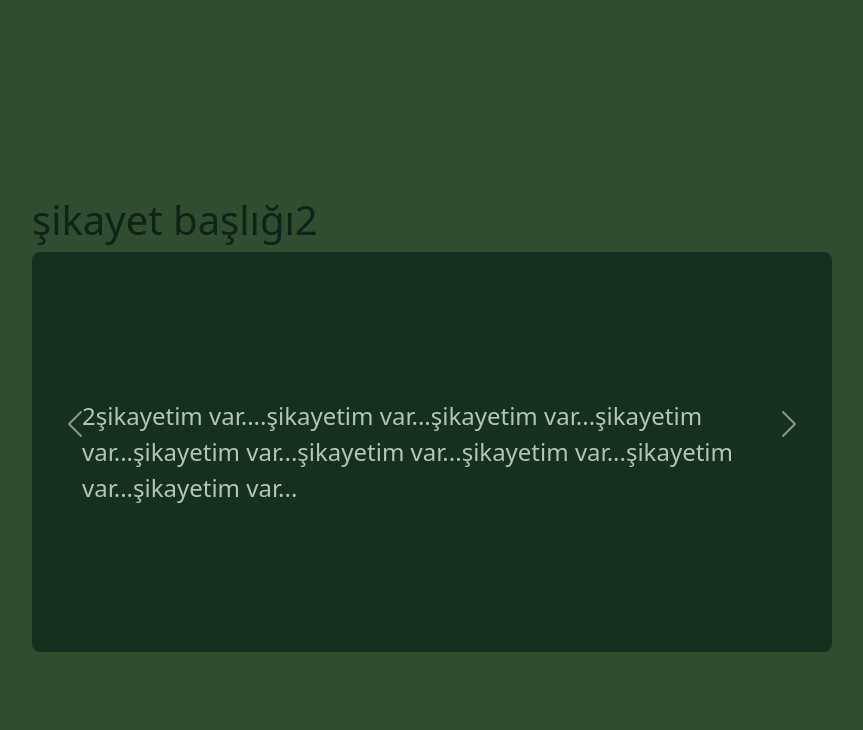
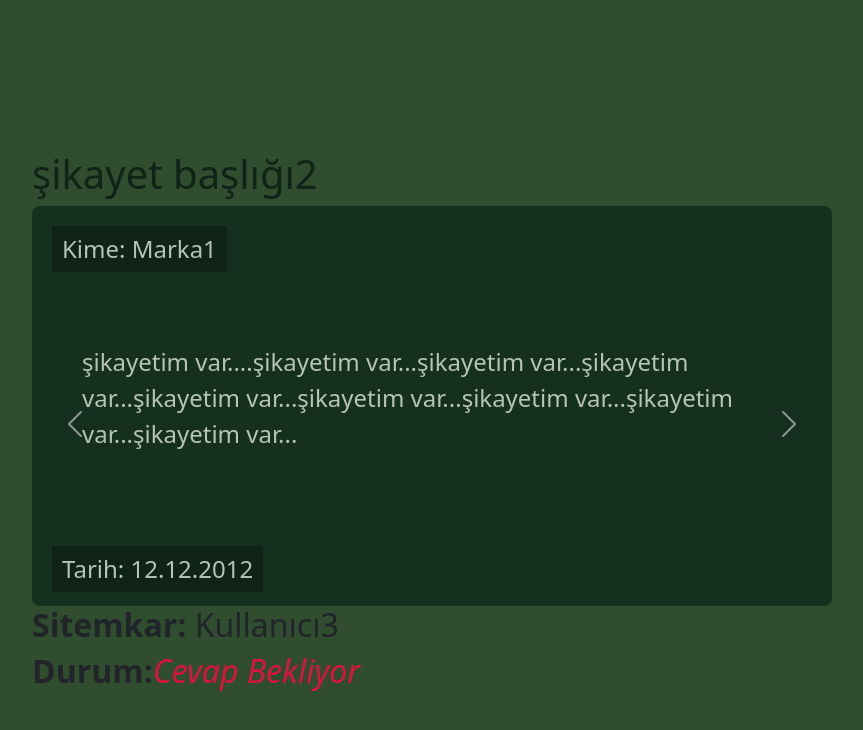
Before and after one commit to mutuceng/Sizlananlar-Web-Site, a plain HTML site: page Ana-Sayfa/sizlanma_akis.html in a window 1280 px wide. Shown: the whole page, without its empty margins (208-1071 px from the left). Drawn offline with nearby package versions, Linux system fonts and the light colour scheme.

Commit message:
Akış Son

```diff
--- a/Ana-Sayfa/sizlanma_akis.html
+++ b/Ana-Sayfa/sizlanma_akis.html
@@ -6,7 +6,6 @@
   <title>Document</title>
   <link href="https://cdn.jsdelivr.net/npm/bootstrap@5.3.2/dist/css/bootstrap.min.css" rel="stylesheet">
   <style>
-
     body, html {
       height: 100%;
       margin: 0;
@@ -15,20 +14,20 @@
       align-items: center;
       background-color: #304D30;
     }
-    .sitem_kutu.h1{
-        color: #163020;
-    }
+
     .sitem_kutu {
       background-color: #163020;
       color: #B6C4B6;
       width: 800px;
       height: 400px;
       display: flex;
+      flex-direction: column;
+      align-items: center;
       justify-content: center;
-      align-items: center;
       font-size: 24px;
       border-radius: 8px;
       padding: 50px;
+      position: relative;
     }
 
     .carousel-inner {
@@ -40,6 +39,23 @@
     .carousel-item {
       padding: 20px;
     }
+
+    .kime {
+      position: absolute;
+      top: 20px;
+      left: 20px;
+      margin: 0;
+      background-color: #102317;
+      padding: 5px 10px;
+    }
+    .tarih{
+    position: absolute;
+      top: 85%;
+      left: 20px;
+      margin: 0;
+      background-color: #102317;
+      padding: 5px 10px;
+    }
   </style>
 </head>
 <body>
@@ -48,16 +64,34 @@
     <div class="carousel-inner">
       <div class="carousel-item active">
         <h1 class="sistem_kutu" style="color: #102317;">şikayet başlığı1</h1>
-        <div class="sitem_kutu">1şikayetim var....şikayetim var...şikayetim var...şikayetim var...şikayetim var...şikayetim var...şikayetim var...şikayetim var...şikayetim var...</div>
+        <div class="sitem_kutu">
+          <div class="kime">Kime: Marka1</div>
+          <p>şikayetim var....şikayetim var...şikayetim var...şikayetim var...şikayetim var...şikayetim var...şikayetim var...şikayetim var...şikayetim var...</p>
+            <div class="tarih">Tarih: 12.12.2012</div>
+        </div>
+        <h2 class="sistem_kutu"><b>Sitemkar:</b> Kullanıcı1</h2>
+        <h2 class="sistem_kutu"><b>Durum:</b><i style="color: chartreuse;">Çözüldü</i></h2>
       </div>
       <div class="carousel-item">
         <h1 class="sistem_kutu" style="color: #102317;">şikayet başlığı2</h1>
-        <div class="sitem_kutu">2şikayetim var....şikayetim var...şikayetim var...şikayetim var...şikayetim var...şikayetim var...şikayetim var...şikayetim var...şikayetim var...</div>
-      </div>
+        <div class="sitem_kutu">
+            <div class="kime">Kime: Marka1</div>
+            <p>şikayetim var....şikayetim var...şikayetim var...şikayetim var...şikayetim var...şikayetim var...şikayetim var...şikayetim var...şikayetim var...</p>
+            <div class="tarih">Tarih: 12.12.2012</div>
+        </div>
+          <h2 class="sistem_kutu"><b>Sitemkar:</b> Kullanıcı3</h2>
+        <h2 class="sistem_kutu"><b>Durum:</b><i style="color:crimson;">Cevap Bekliyor</i></h2>
+    </div>
       <div class="carousel-item">
         <h1 class="sistem_kutu" style="color: #102317;">şikayet başlığı3</h1>
-        <div class="sitem_kutu">3şikayetim var....şikayetim var...şikayetim var...şikayetim var...şikayetim var...şikayetim var...şikayetim var...şikayetim var...şikayetim var...</div>
-      </div>
+        <div class="sitem_kutu">
+            <div class="kime">Kime: Marka1</div>
+            <p>şikayetim var....şikayetim var...şikayetim var...şikayetim var...şikayetim var...şikayetim var...şikayetim var...şikayetim var...şikayetim var...</p>
+            <div class="tarih">Tarih: 12.12.2012</div>
+        </div>
+        <h2 class="sistem_kutu"><b>Sitemkar:</b> Kullanıcı3</h2>
+        <h2 class="sistem_kutu"><b>Durum:</b><i style="color: chartreuse;">Çözüldü</i></h2>
+    </div>
     </div>
     <button class="carousel-control-prev" type="button" data-bs-target="#carouselExample" data-bs-slide="prev">
       <span class="carousel-control-prev-icon" aria-hidden="true"></span>
```
